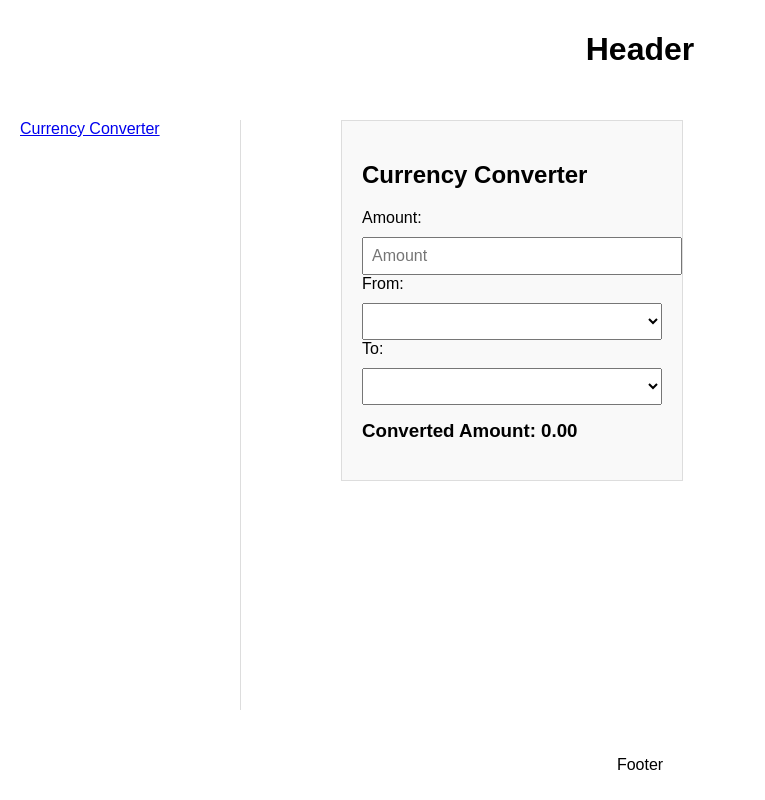
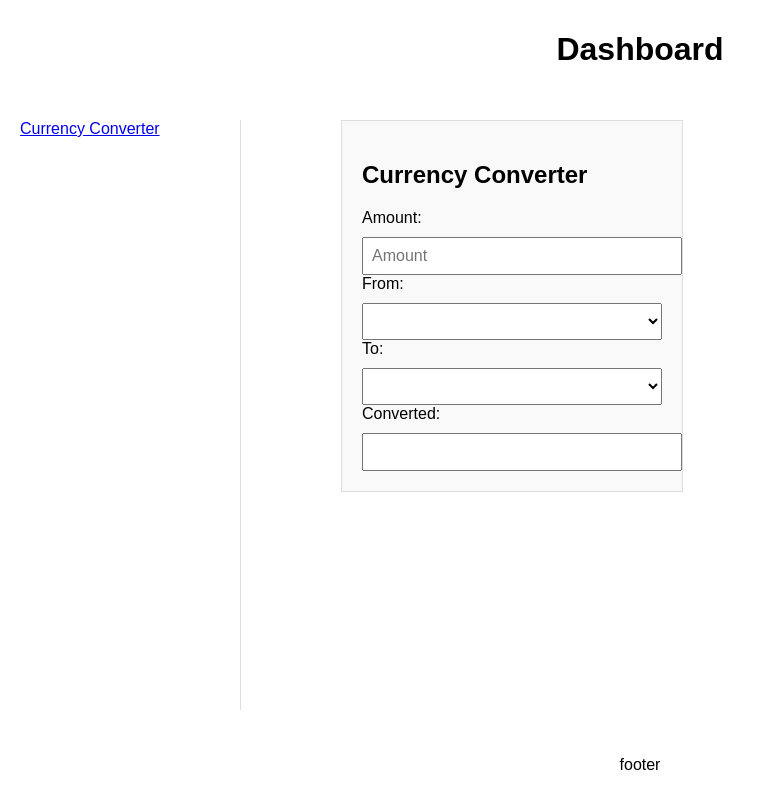
Before and after one commit to Rahul00112233/Test_CS_A_2200320120139, a plain HTML site: page currencyConverter.html in a window 1280 px wide. Both pictures are taken after a click on the link "Currency Converter". Shown: the whole page, without its empty margins (0-765 px from the left). Drawn offline with Linux system fonts and the light colour scheme; no server answers.

Commit message:
second commit

```diff
--- a/currencyConverter.html
+++ b/currencyConverter.html
@@ -54,7 +54,7 @@
 </head>
 <body>
   <header>
-    <h1>Header</h1>
+    <h1>Dashboard</h1>
   </header>
 
   <div class="content">
@@ -76,13 +76,15 @@
         <select id="toCurrency" onchange="convertCurrency()">
         </select>
 
-        <h3>Converted Amount: <span id="convertedAmount">0.00</span></h3>
+        <label>Converted:</label>
+        <input type="text" id="convertedAmount" readonly >
+
       </div>
     </div>
   </div>
 
   <footer>
-    <p>Footer</p>
+    <p>footer</p>
   </footer>
 
   <script>
@@ -116,7 +118,7 @@
       const toCurrency = document.getElementById("toCurrency").value;
 
       if (amount === "" || isNaN(amount)) {
-        document.getElementById("convertedAmount").textContent = "0.00";
+        document.getElementById("convertedAmount").value = "0.00";
         return;
       }
 
@@ -125,8 +127,9 @@
       const rate = data.rates[toCurrency];
       const convertedAmount = (amount * rate).toFixed(2);
 
-      document.getElementById("convertedAmount").textContent = `${convertedAmount} ${toCurrency}`;
+      document.getElementById("convertedAmount").value = `${convertedAmount}`;
     }
+
 
     window.onload = loadCurrencies;
   </script>
```
